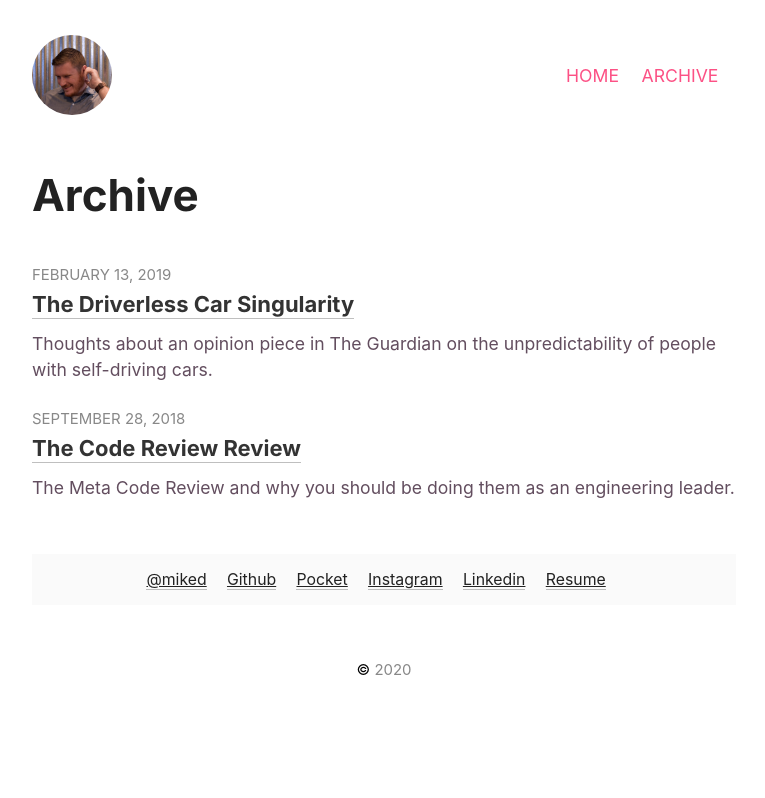
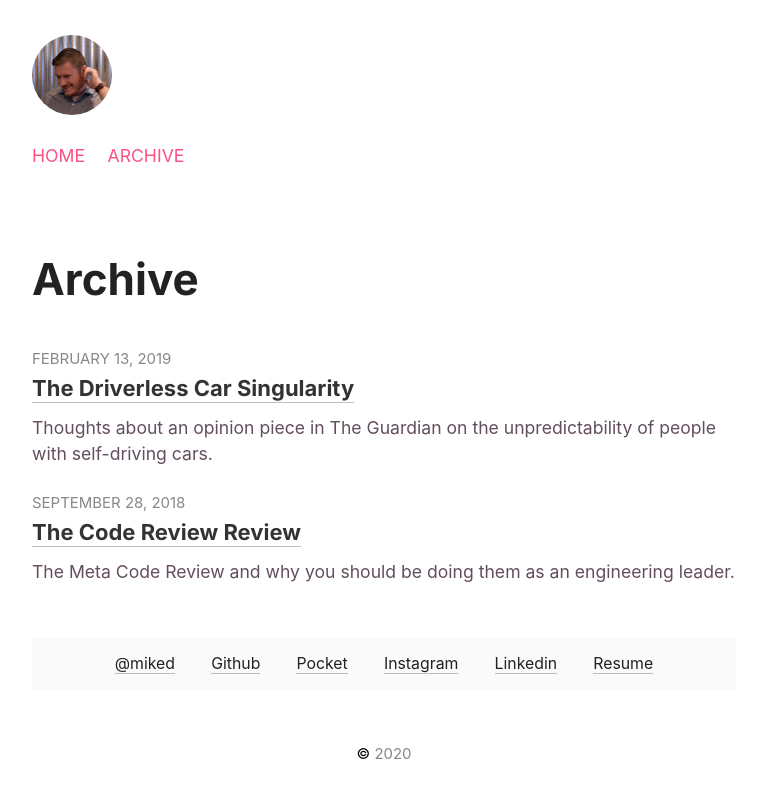
Before and after one commit to mike-douglas/mike-douglas.github.io, a Jekyll site: the page built from archive/index.html, in a window 1280 px wide. Shown: the top 798 px of the page, without its empty margins (256-1021 px from the left). Built offline with Jekyll 4.4.1, drawn with Linux system fonts in a browser that asks for light colours.

Commit message:
Cleaning up text layout for mobile

```diff
--- a/_layouts/home.html
+++ b/_layouts/home.html
@@ -7,7 +7,7 @@
     <img class="profile" src="/assets/me.jpg">
     <div id="carousel"></div>
   </div>
-  <h1><span class="pink">👋 Hi, I'm Mike.</span> I lead teams that build awesome things.</h1>
+  <h1><span class="pink"><span class="wave">👋</span> Hi, I'm Mike.</span> I lead teams that build awesome things.</h1>
   <div>
     <p>I'm an Engineering Leader in Providence, RI. I work at <a href="https://insuremytrip.com">InsureMyTrip</a>.</p>
     <p>I'm a music nerd 🎧 and a dog dad 🐶. I try to perfect my espresso
--- a/assets/main.css
+++ b/assets/main.css
@@ -268,23 +268,19 @@
 }
 
 nav.links ul li {
-  margin: 0 1.0em 0 0;
+  margin: 0 1.0em 0 1.0em;
 }
 
 nav.links a {
   color: #222;
-  text-decoration: underline;
 }
 
 nav.top ul {
-  float: right;
-  text-align: right;
-  display: inline;
-  margin-right: 1.0em;
+  text-align: left;
 }
 
 nav.top ul li {
-  margin-left: 1.0em;
+  margin-right: 1.0em;
 }
 
 nav.top a {
@@ -355,20 +351,33 @@
     max-width: 100%;
   }
 
-  #images {
-    text-align: center;
+  header {
+    margin-top: 0;
   }
 
-  header h1 {
-    text-align: center;
+  h1 {
+    margin-top: 0.5em;
+  }
+
+  #images {
+    text-align: left;
+  }
+
+  #images img {
+    padding: 0;
+    margin: 0;
   }
 
   .pink {
     display: block;
   }
 
+  .wave {
+    display: none;
+  }
+
   nav.top {
-    text-align: center;
+    margin-top: 0.5em;
   }
 
   nav.top ul {
@@ -376,7 +385,7 @@
     display: block;
     margin: 1.0em 0 0 0;
     padding: 0;
-    text-align: center;
+    text-align: left;
   }
 
   nav.top a {
@@ -385,17 +394,20 @@
     text-transform: uppercase;
   }
 
-  .quick-links, .playlist {
-    display: block;
-    flex-wrap: unset;
+  nav.links ul {
+    padding: 0;
   }
 
-  .quick-links li, .playlist li {
-    flex-grow: unset;
-    width: 100%;
+  nav.links ul li {
+    padding: 0.75em 0 0.75em;
+    display: block;
+    font-size: 1.1em;
+    border-bottom: 1px solid rgba(0, 0, 0, 0.05);
+    margin: 0;
+
   }
 
-  .quick-links li:nth-child(odd) a {
-    margin-right: unset;
+  nav.links li:last-child {
+    border-bottom: 0px;
   }
 }
```
